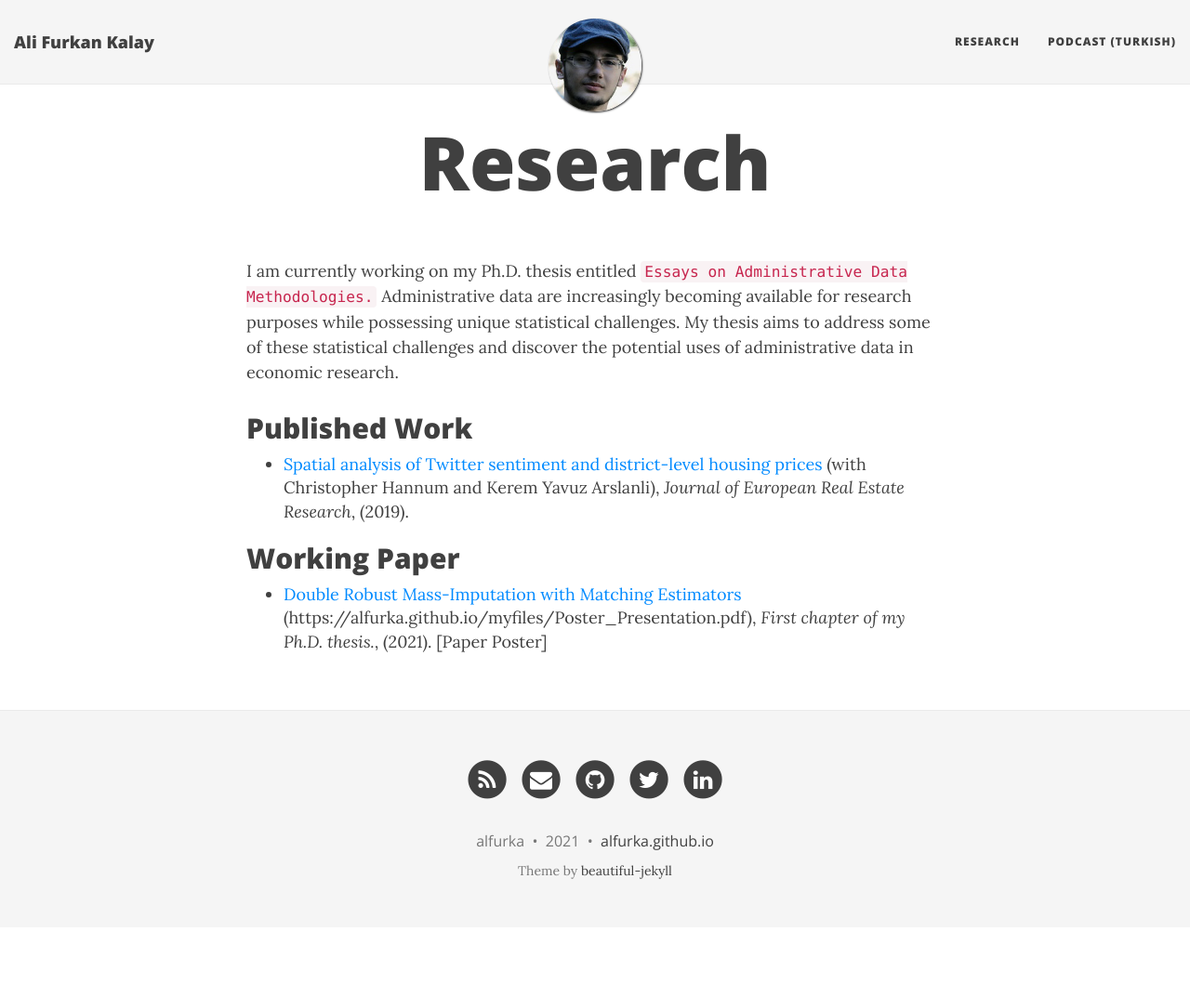
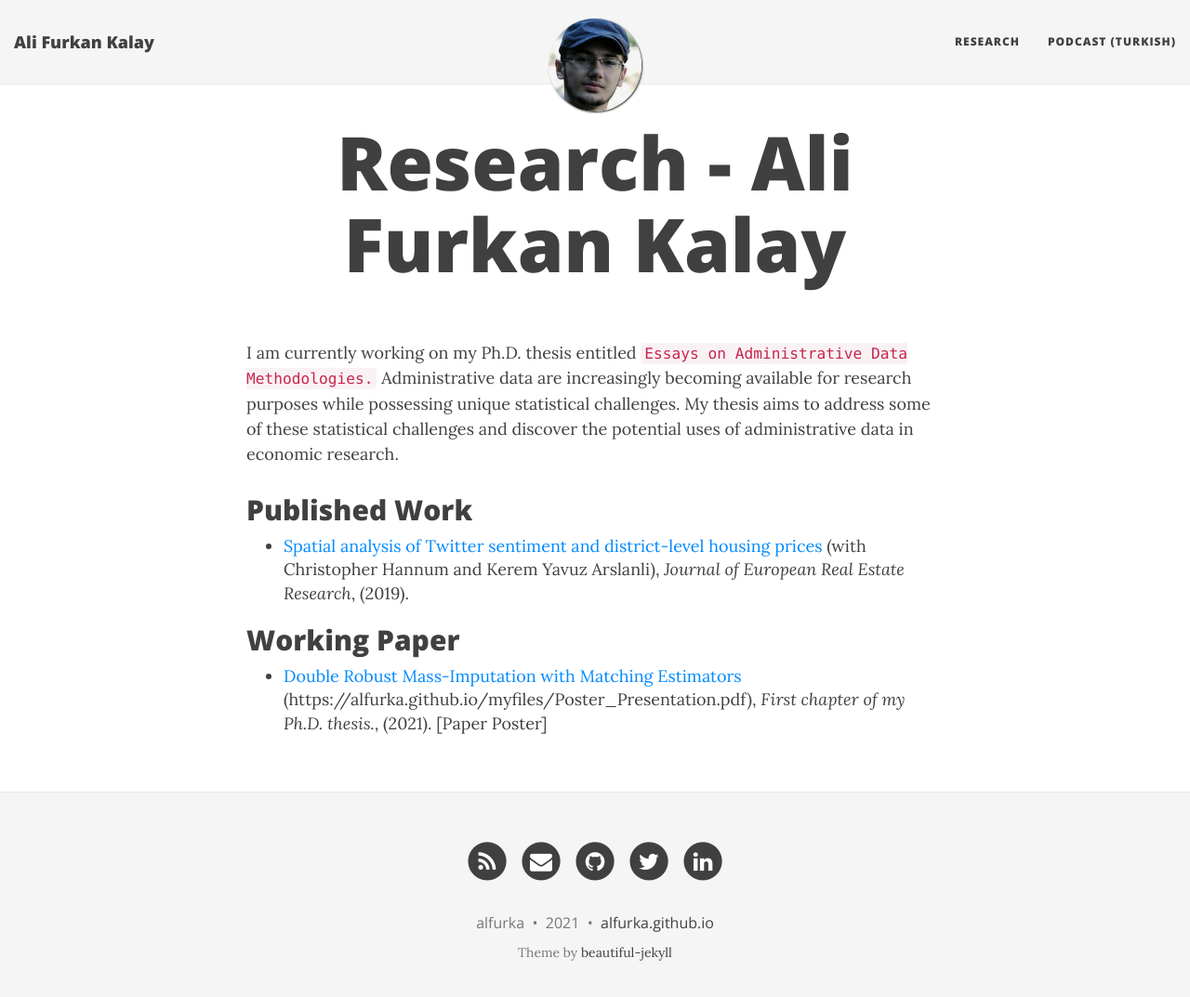
Before and after one commit to alfurka/alfurka.github.io, a Jekyll site: the page built from research.md, in a window 1280 px wide and 1086 px high. Shown: the top 1073 px of the window at 93% size. Built offline with Jekyll 4.4.1, drawn with Linux system fonts in a browser that asks for light colours; nearby versions of some CDN libraries.

Commit message:
Update research.md

```diff
--- a/research.md
+++ b/research.md
@@ -1,6 +1,6 @@
 ---
 layout: page
-title: Research
+title: Research - Ali Furkan Kalay
 ---
 
 I am currently working on my Ph.D. thesis entitled `Essays on Administrative Data Methodologies.` Administrative data are increasingly becoming available for research purposes while possessing unique statistical challenges. My thesis aims to address some of these statistical challenges and discover the potential uses of administrative data in economic research.
```
